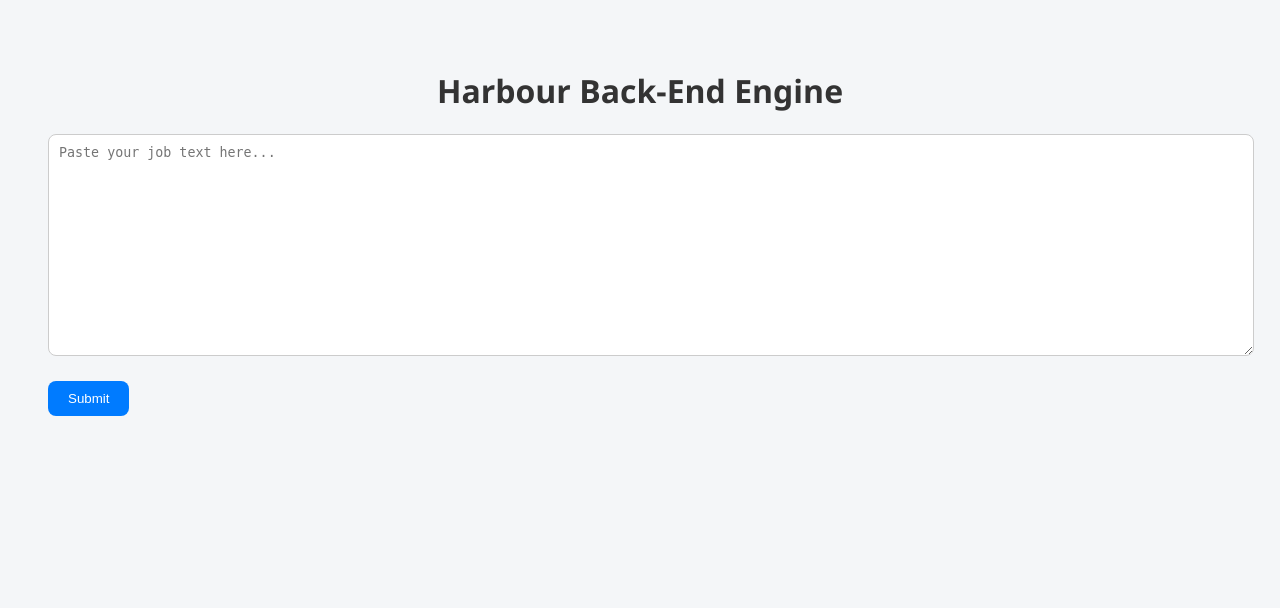
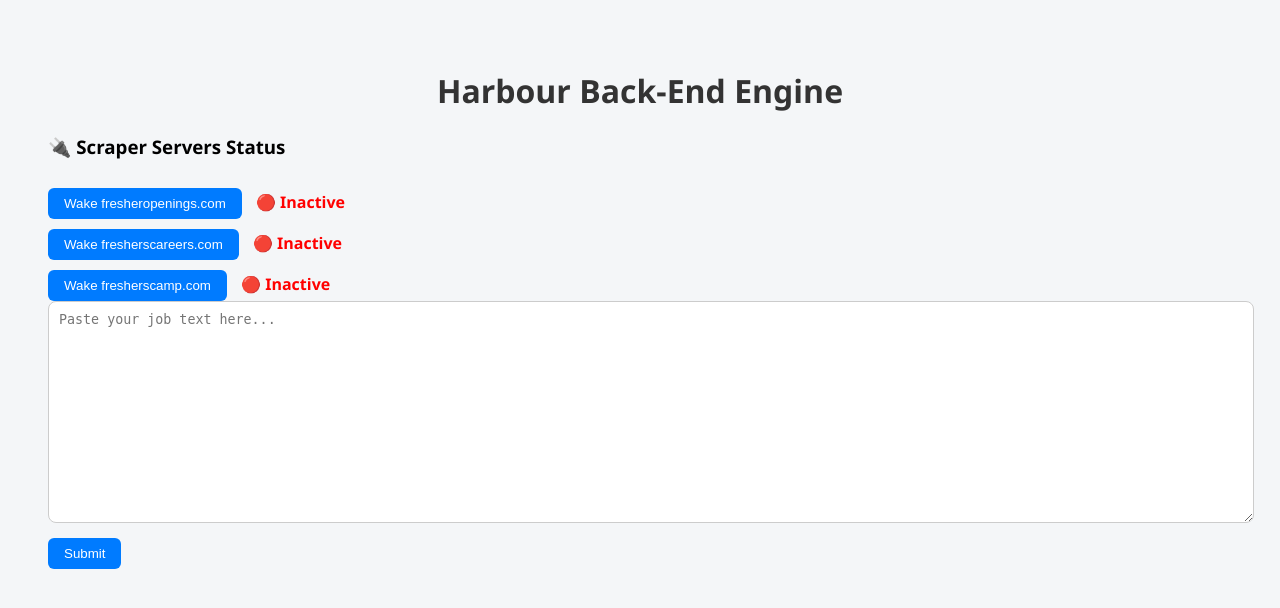
Before and after one commit to RajatVerma099/automated_engine, a Flask app: page / in a window 1280 px wide. Shown: the top 608 px of the page. Run offline with Flask 3, Linux system fonts and the light colour scheme; data that the repository does not hold is empty.

Commit message:
added button to invoke

```diff
--- a/templates/index.html
+++ b/templates/index.html
@@ -22,25 +22,25 @@
       resize: vertical;
     }
     button {
-      margin-top: 20px;
+      margin-top: 10px;
       background-color: #007bff;
       color: white;
-      padding: 10px 20px;
+      padding: 8px 16px;
       border: none;
-      border-radius: 8px;
+      border-radius: 6px;
       cursor: pointer;
     }
     button:hover {
       background-color: #0056b3;
     }
     .timer {
-      font-size: 24px;
+      font-size: 22px;
       margin-top: 20px;
       text-align: center;
       color: #dc3545;
     }
     table {
-      margin-top: 40px;
+      margin-top: 30px;
       width: 100%;
       border-collapse: collapse;
       background-color: white;
@@ -56,30 +56,22 @@
     tr:nth-child(even) {
       background-color: #f2f2f2;
     }
+    .status {
+      font-weight: bold;
+      margin-left: 10px;
+    }
   </style>
-  <script>
-    let interval;
-    function startCountdown(duration) {
-      const timerEl = document.getElementById('countdown');
-      let remaining = duration;
-
-      interval = setInterval(() => {
-        timerEl.innerText = `Warming up servers: ${remaining} seconds remaining`;
-        if (remaining <= 0) {
-          clearInterval(interval);
-          timerEl.innerText = '✅ Servers warmed up!';
-        }
-        remaining--;
-      }, 1000);
-    }
-
-    function onSubmitForm() {
-      startCountdown(60);
-    }
-  </script>
 </head>
 <body>
   <h1>Harbour Back-End Engine</h1>
+
+  <h3>🔌 Scraper Servers Status</h3>
+  {% for name, endpoint in SCRAPER_ENDPOINTS.items() %}
+    <div>
+      <button onclick="pingScraper('{{ name }}')">Wake {{ name }}</button>
+      <span class="status" id="{{ name }}-status" style="color: red;">🔴 Inactive</span>
+    </div>
+  {% endfor %}
 
   <form method="POST" onsubmit="onSubmitForm()">
     <textarea name="text" placeholder="Paste your job text here..." required></textarea>
@@ -104,5 +96,52 @@
       {% endfor %}
     </table>
   {% endif %}
+
+  <script>
+    function onSubmitForm() {
+      startCountdown(60);
+    }
+
+    function startCountdown(duration) {
+      const timerEl = document.getElementById('countdown');
+      let remaining = duration;
+      timerEl.innerText = `Warming up servers: ${remaining} seconds remaining`;
+
+      const interval = setInterval(() => {
+        remaining--;
+        if (remaining <= 0) {
+          clearInterval(interval);
+          timerEl.innerText = '✅ Servers warmed up!';
+        } else {
+          timerEl.innerText = `Warming up servers: ${remaining} seconds remaining`;
+        }
+      }, 1000);
+    }
+
+    function pingScraper(serviceName) {
+      const statusEl = document.getElementById(serviceName + '-status');
+      statusEl.innerText = '🟡 Starting...';
+      statusEl.style.color = 'orange';
+
+      fetch(`/ping/${serviceName}`)
+        .then(res => res.json())
+        .then(data => {
+          if (data.status === 'active') {
+            statusEl.innerText = '🟢 Active';
+            statusEl.style.color = 'green';
+          } else if (data.status === 'starting') {
+            statusEl.innerText = '🟡 Starting';
+            statusEl.style.color = 'orange';
+          } else {
+            statusEl.innerText = '🔴 Inactive';
+            statusEl.style.color = 'red';
+          }
+        })
+        .catch(() => {
+          statusEl.innerText = '🔴 Inactive';
+          statusEl.style.color = 'red';
+        });
+    }
+  </script>
 </body>
 </html>
```
